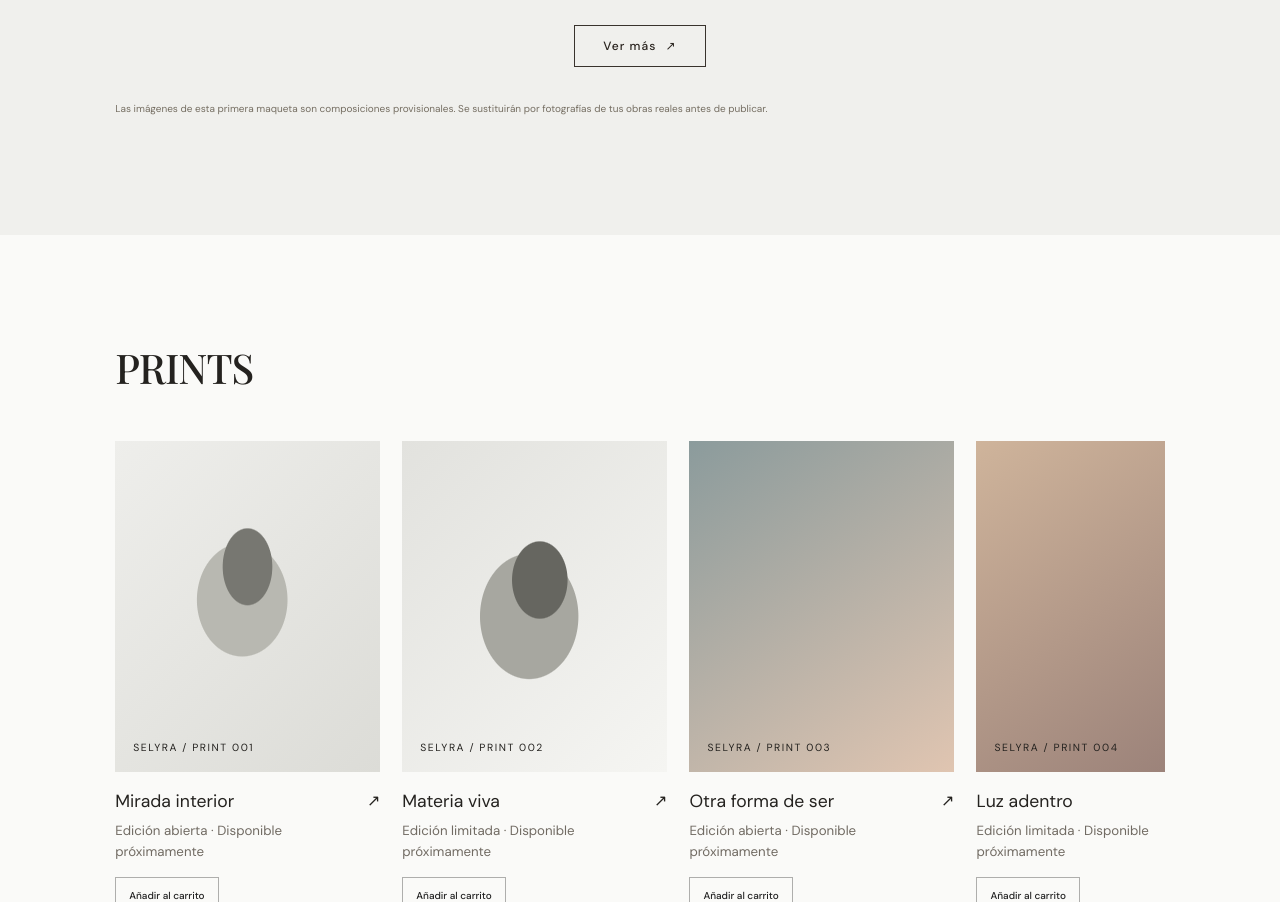
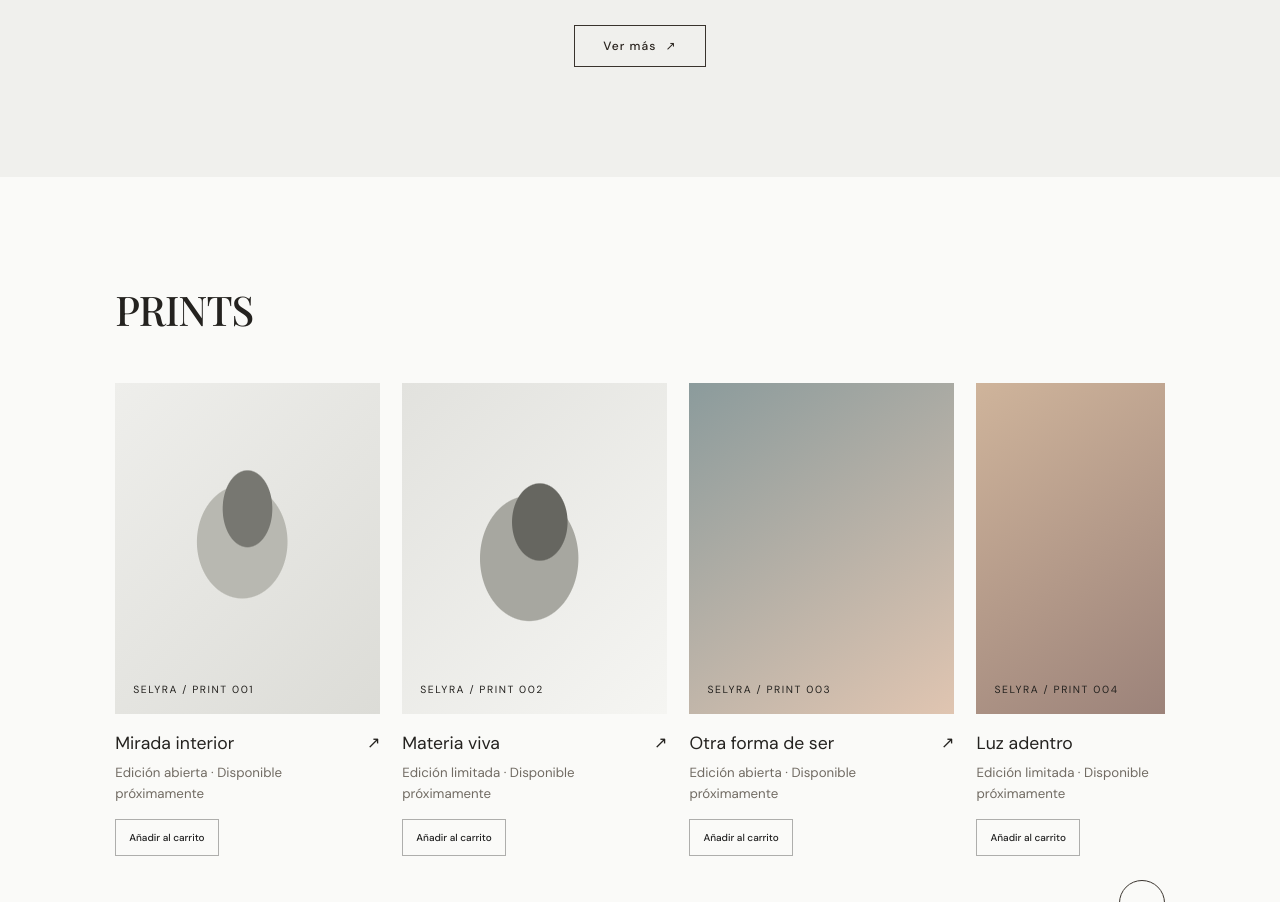
Before and after one commit to SelyraArt/artselyra, a plain HTML site: page index.html in a window 1280 px wide. Shown: the part 1402-2304 px from the top of the page. Drawn offline with nearby package versions, Linux system fonts and the light colour scheme; a web font is replaced by a local one.

Commit message:
Quitar el aviso de maqueta de Originales

```diff
--- a/index.html
+++ b/index.html
@@ -133,7 +133,6 @@
         </article>
       </div>
       <div class="gallery-more-wrap"><a class="gallery-more" href="originales.html">Ver más <span aria-hidden="true">↗</span></a></div>
-      <p class="placeholder-note">Las imágenes de esta primera maqueta son composiciones provisionales. Se sustituirán por fotografías de tus obras reales antes de publicar.</p>
     </section>
 
     <section class="prints section-pad" id="prints">
```
